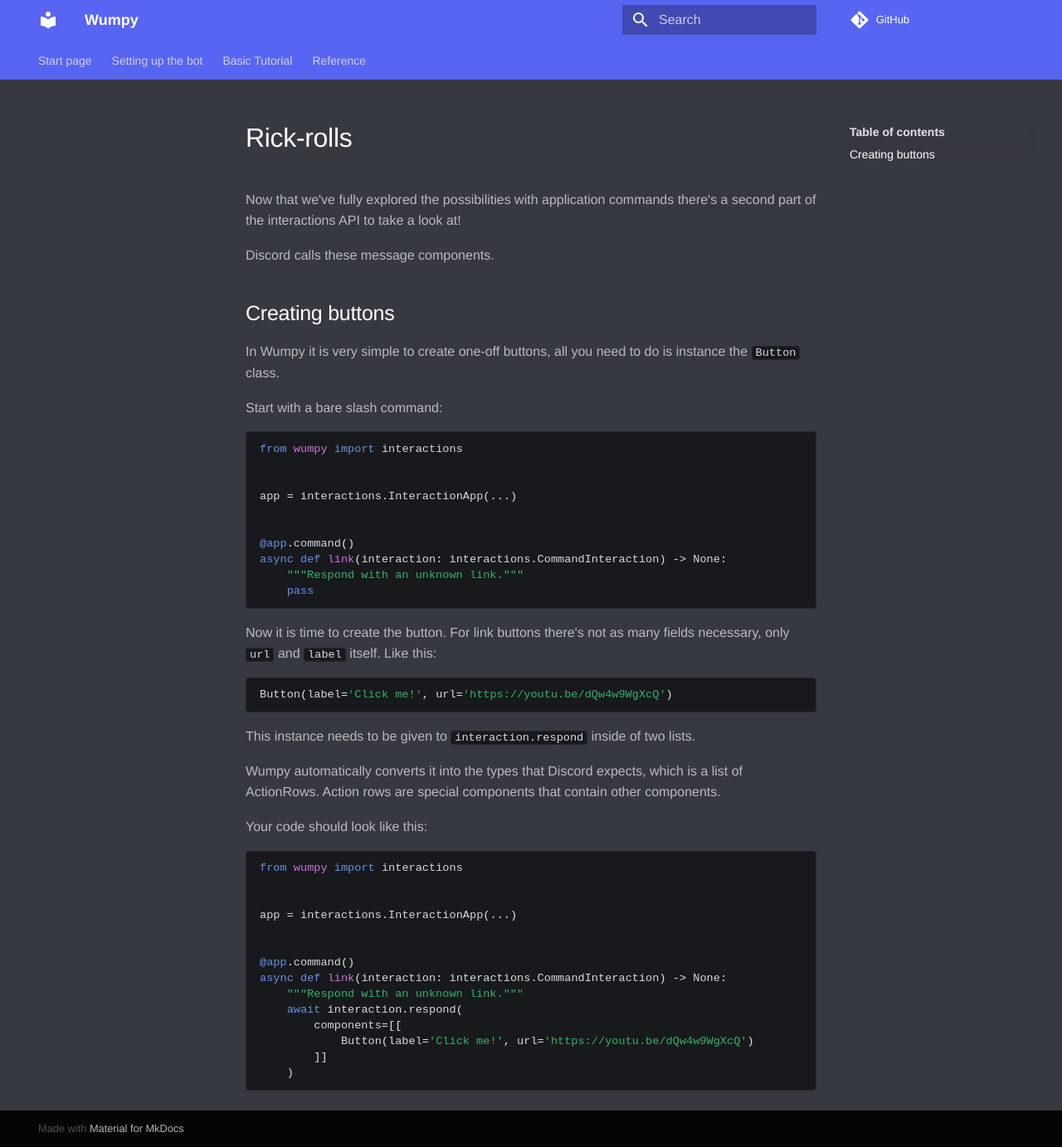
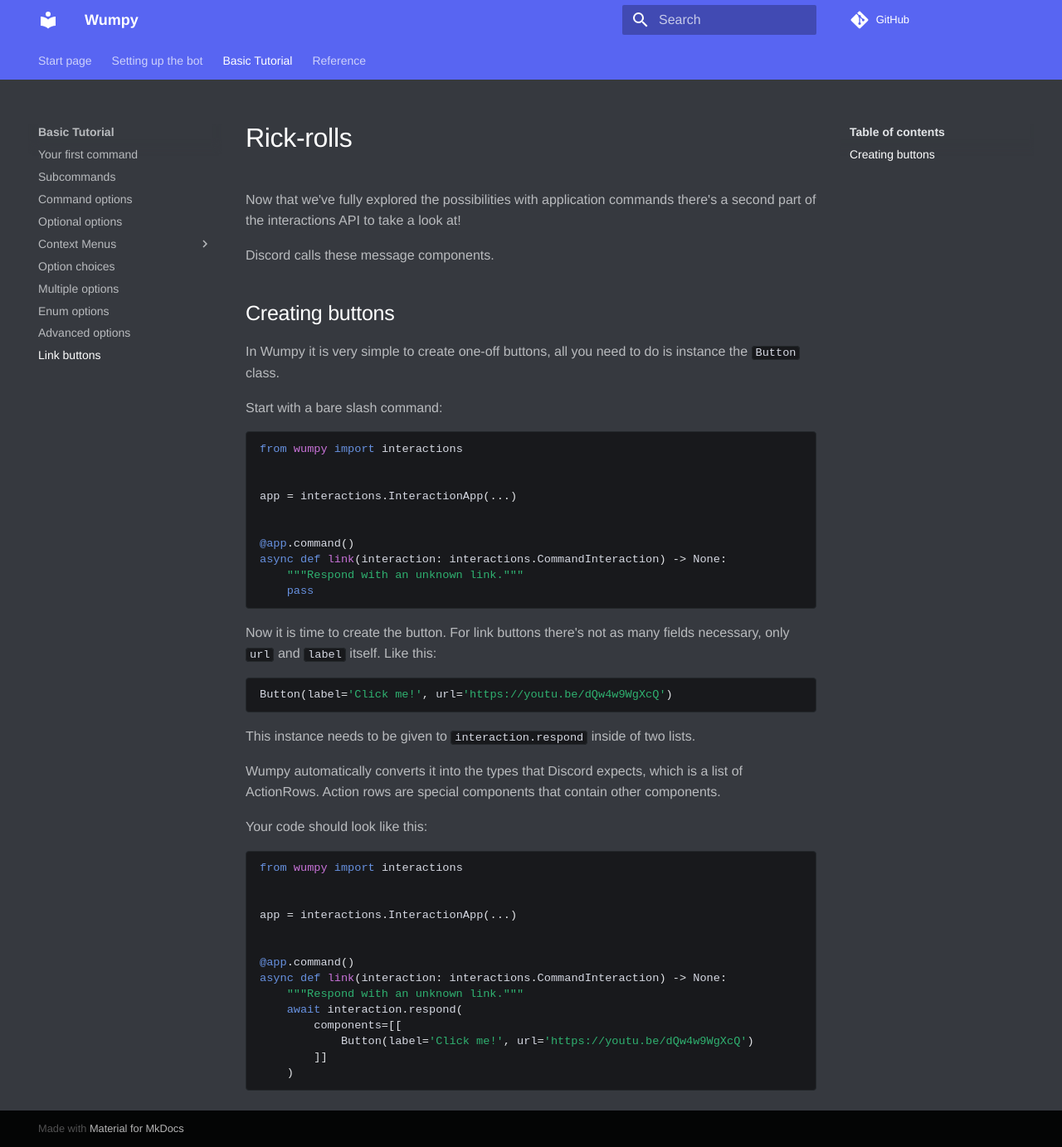
Before and after one commit to wumpyproject/wumpy, an MkDocs documentation site: the page built from docs/source/tutorial/link-buttons.md, in a window 1280 px wide and 1383 px high. Shown: the whole window at 83% size. Built offline with MkDocs 1.6.1 and Material for MkDocs 9.7.7, drawn with Linux system fonts in a browser that asks for light colours; comment, search, counter and statistics services are not loaded.

Commit message:
Add missing 'Link buttons' navigation

```diff
--- a/docs/mkdocs.yml
+++ b/docs/mkdocs.yml
@@ -50,6 +50,7 @@
     - Multiple options: tutorial/mcdonalds-order.md
     - Enum options: tutorial/choices-with-enums.md
     - Advanced options: tutorial/advanced-options.md
+    - Link buttons: tutorial/link-buttons.md
 
   - Reference:
     - Application commands: reference/interactions/commands.md
```
